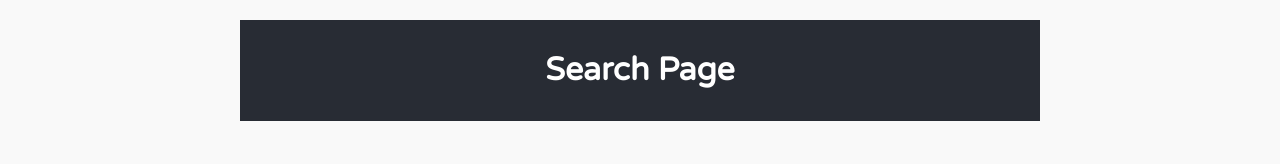
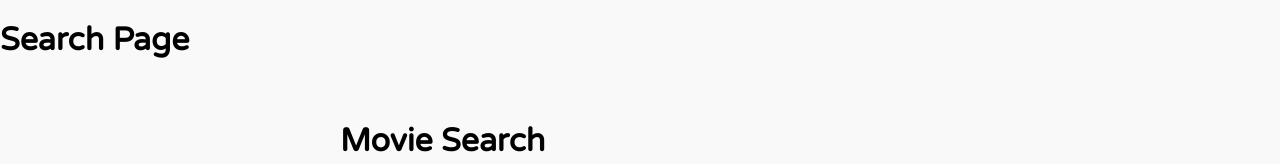
Before and after one commit to fake-satan101/search-app, a React (Create React App) app: page / in a window 1280 px wide. Shown: the top 164 px of the page. Built offline with nearby package versions, Linux system fonts and the light colour scheme.

Commit message:
Update index.css

```diff
--- a/src/index.css
+++ b/src/index.css
@@ -5,55 +5,7 @@ body {
   background-color: #f9f9f9;
 }
 
-.app {
-  text-align: center;
-  max-width: 800px;
-  margin: 0 auto;
-  padding: 20px;
-}
-
-.app-header {
-  background-color: #282c34;
-  color: white;
-  padding: 10px;
-}
-
-
-.search-container {
-  margin: 20px 0;
-}
-
-.search-box {
-  width: 90%;
-  max-width: 400px;
-  padding: 10px;
-  margin-bottom: 10px;
-  font-size: 16px;
-}
-
-.filter-dropdown {
-  padding: 10px;
-  font-size: 16px;
-}
-
-.results {
-  margin-top: 20px;
-}
-
-.result-item {
-  background: white;
-  border: 1px solid #ddd;
-  margin-bottom: 10px;
-  padding: 10px;
-  text-align: left;
-}
 li {
   color: #ffffff;
   text-shadow: #fbff00;
 }
-@media (max-width: 600px) {
-  .search-box, .filter-dropdown {
-    width: 100%;
-    font-size: 14px;
-  }
-}
```
